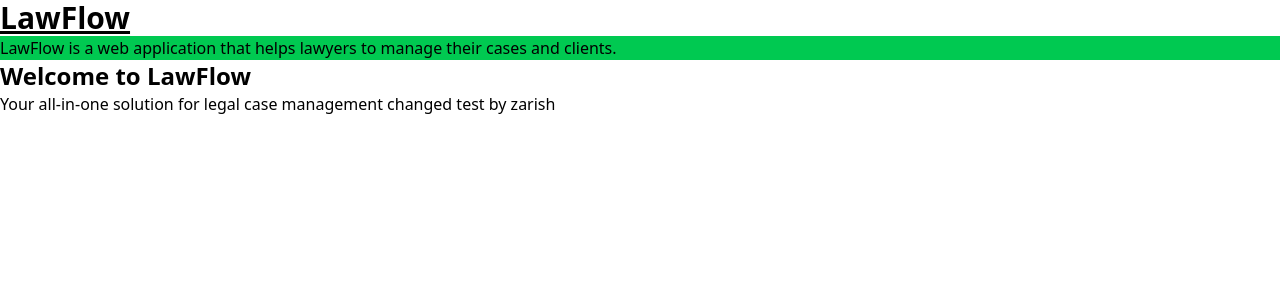
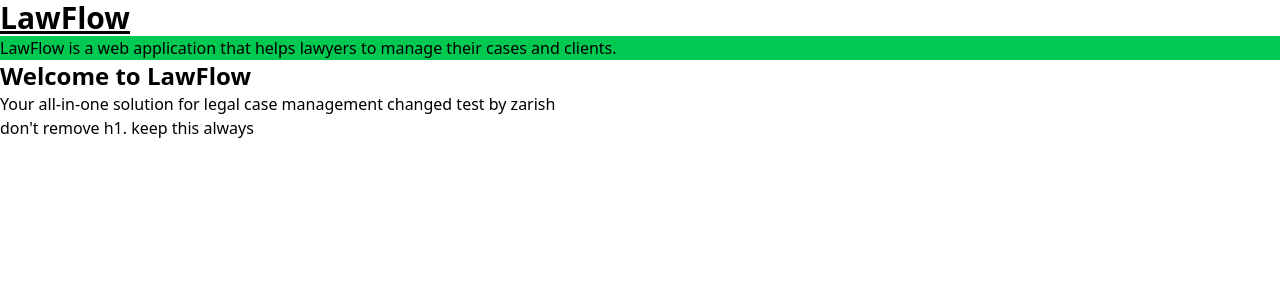
Before and after one commit to zarishnasir123/LawFlow, a React app: page / in a window 1280 px wide. Shown: the top 300 px of the page. Built offline with nearby package versions, Linux system fonts and the light colour scheme; the HTML template or start-up script is replaced by a standard one.

Commit message:
fix:added h1

```diff
--- a/src/app/App.tsx
+++ b/src/app/App.tsx
@@ -10,6 +10,8 @@ function App() {
       Your all-in-one solution for legal case management changed test by zarish
     </h2>
 
+    <h1>don't remove h1. keep this always</h1>
+
     </>
   )
 }
```
